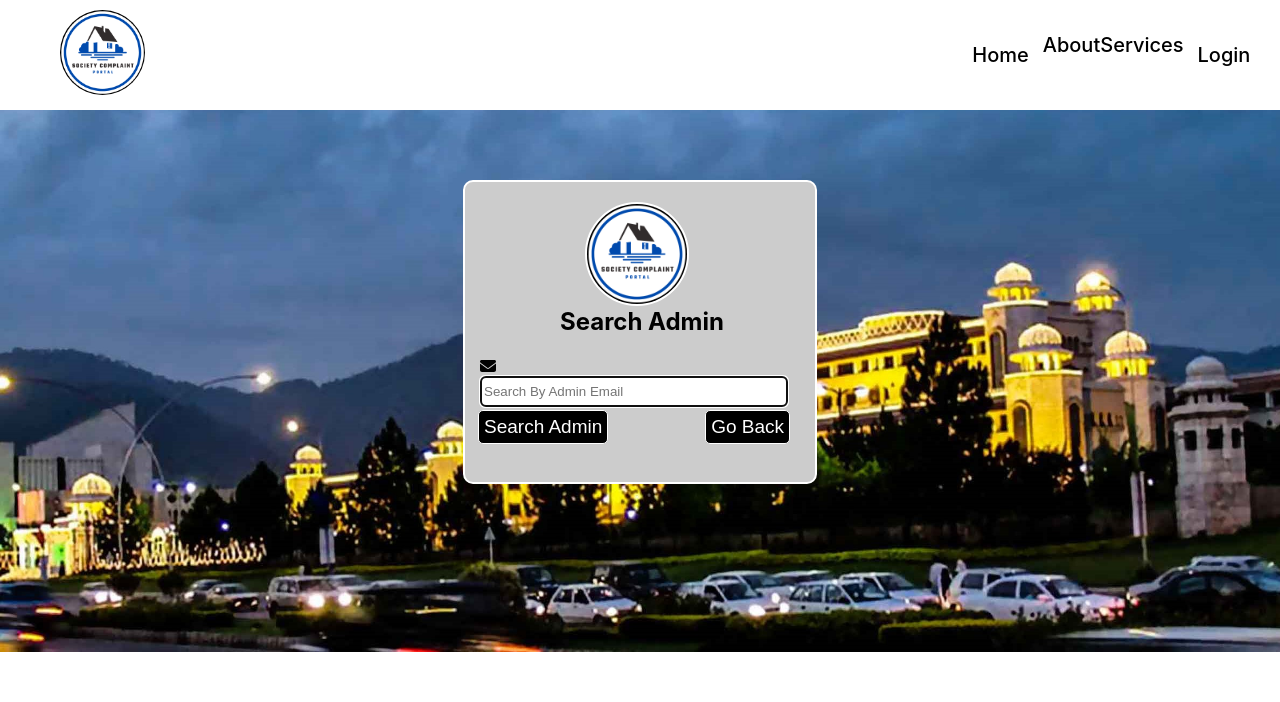
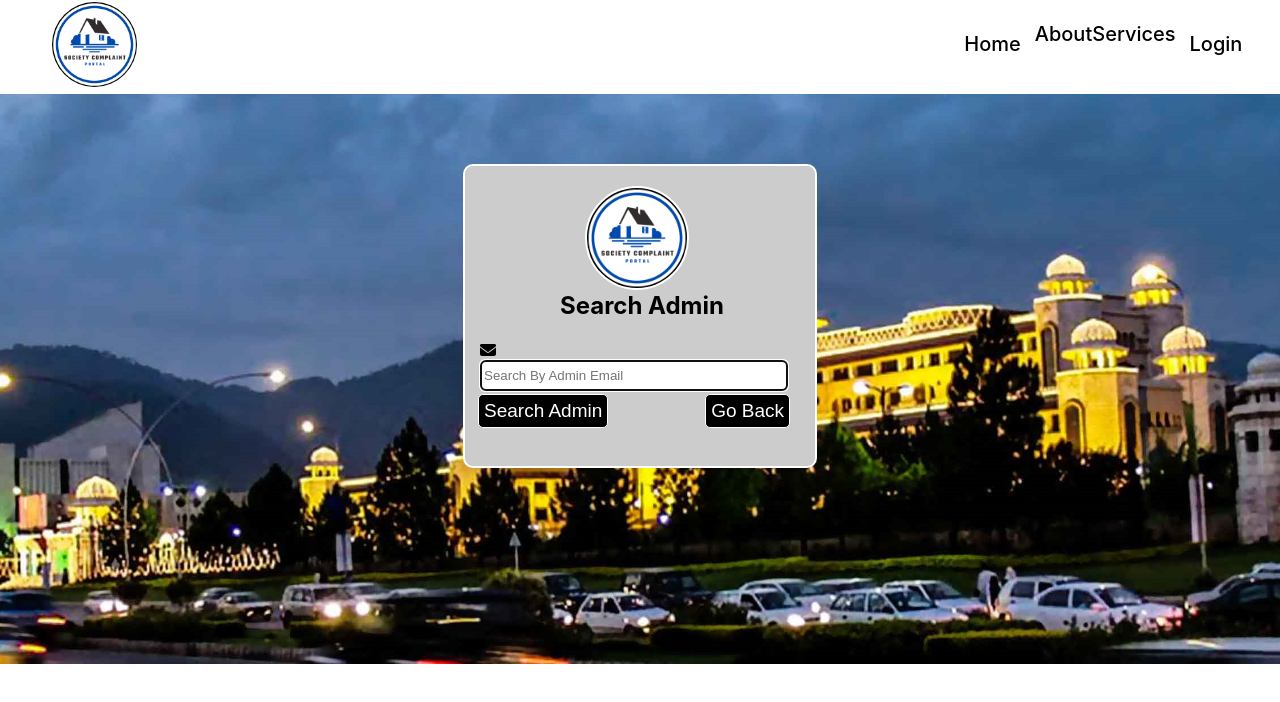
Before and after one commit to Bsef19m519/Society-Complaint-Portal-MERN-, a React (Create React App) app in the folder frontend/: page /view-admin in a window 1280 px wide. Shown: the top 702 px of the page. Built offline with nearby package versions, Linux system fonts and the light colour scheme.

Commit message:
images fixed

```diff
--- a/frontend/src/components/Header/Header.css
+++ b/frontend/src/components/Header/Header.css
@@ -1,8 +1,8 @@
 header {
   display: flex;
   justify-content: space-between;
-  align-items: center;
-  padding: 10px;
+  /* align-items: center; */
+  padding: 2px;
   background-color: transparent;
   font-weight: 500;
   font-size: 20px;
--- a/frontend/src/components/Login/Login.css
+++ b/frontend/src/components/Login/Login.css
@@ -2,7 +2,7 @@
   display: flex;
   justify-content: center;
   align-items: center;
-  height: 545px;
+  height: 600px;
   background-image: url("pmdu-bg1.jpg");
   background-repeat: no-repeat;
   background-size: cover;
--- a/frontend/src/superAdmin/DeleteAdmin.css
+++ b/frontend/src/superAdmin/DeleteAdmin.css
@@ -5,7 +5,7 @@
   display: flex;
   justify-content: center;
 
-  height: 542px;
+  height: 570px;
 }
 
 .SA-DeleteAdmin-form-container {
--- a/frontend/src/superAdmin/SearchAdmin.css
+++ b/frontend/src/superAdmin/SearchAdmin.css
@@ -1,11 +1,10 @@
 .SA-Searchadmin-container-div {
+  display: flex;
+  justify-content: center;
   background-image: url("../components/Login/pmdu-bg1.jpg");
   background-repeat: no-repeat;
   background-size: cover;
-  display: flex;
-  justify-content: center;
-
-  height: 542px;
+  height: 570px;
 }
 .SA-searchAdmin-form-container {
   margin-top: 70px;
--- a/frontend/src/superAdmin/UpdateAdmin.css
+++ b/frontend/src/superAdmin/UpdateAdmin.css
@@ -14,7 +14,7 @@
   border: 2px solid white;
   border-radius: 10px;
   width: 300px;
-  height: 600px;
+  height: 650px;
   background-color: #cccccc;
   margin-top: 60px;
   margin-bottom: 40px;
```
